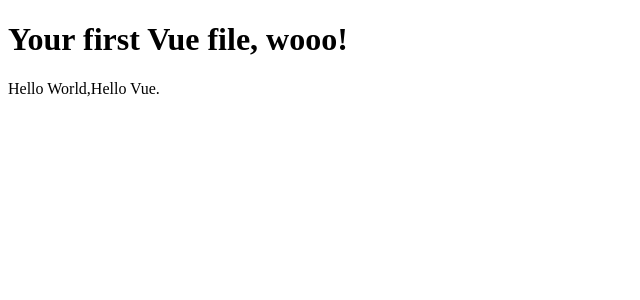
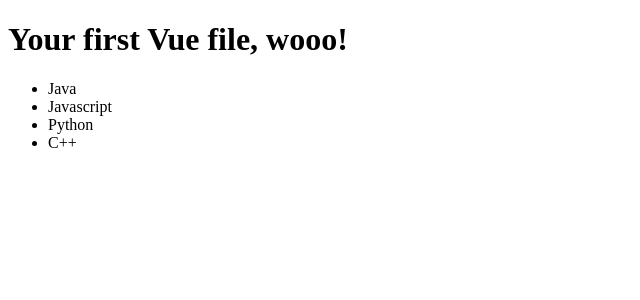
Before and after one commit to caucoder/learn-vue, a Vue app in the folder my-project/: page / in a window 1280 px wide. Shown: the top 300 px of the page, without its empty margins (0-640 px from the left). Built offline with nearby package versions, Linux system fonts and the light colour scheme.

Commit message:
finished lesson18

```diff
--- a/my-project/src/App.vue
+++ b/my-project/src/App.vue
@@ -1,13 +1,17 @@
 <template>
   <div >
     <h1>{{title}}</h1>
-    <p>{{greeting()}}</p>
+    <language></language>
   </div>
 </template>
 
 <script>
+import language from './components/language.vue'
 
 export default {
+  components:{
+    'language': language
+  },
   data(){
     return {
       title: 'Your first Vue file, wooo!'
--- /dev/null
+++ b/my-project/src/components/language.vue
@@ -0,0 +1,16 @@
+<template>
+    <ul>
+        <li v-for="language in languages"> {{language}}</li>
+    </ul>
+</template>
+
+<script>
+
+export default {
+  data(){
+    return {
+      languages: ['Java','Javascript','Python','C++']
+    }
+  }
+}
+</script>
--- a/my-project/src/main.js
+++ b/my-project/src/main.js
@@ -1,14 +1,11 @@
 import Vue from 'vue'
 import App from './App.vue'
 
-
+// 全局注册组件
 /*
+import language from './components/language.vue'
+Vue.component('language',language);
+ */
 new Vue({
   render: h => h(App),
 }).$mount('#app')
- */
-
-new Vue({
-  el: '#app',
-  render: h => h(App)
-});
```
Also changed, not shown: 1 other file (tests, documents, lock files or other folders).
